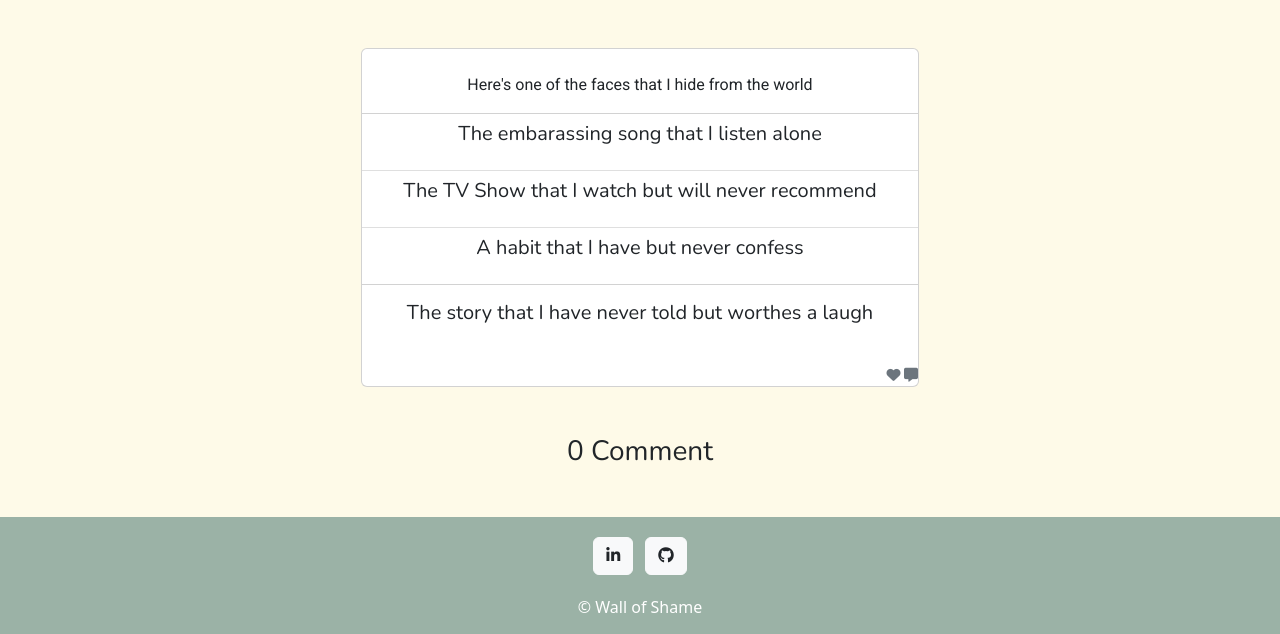
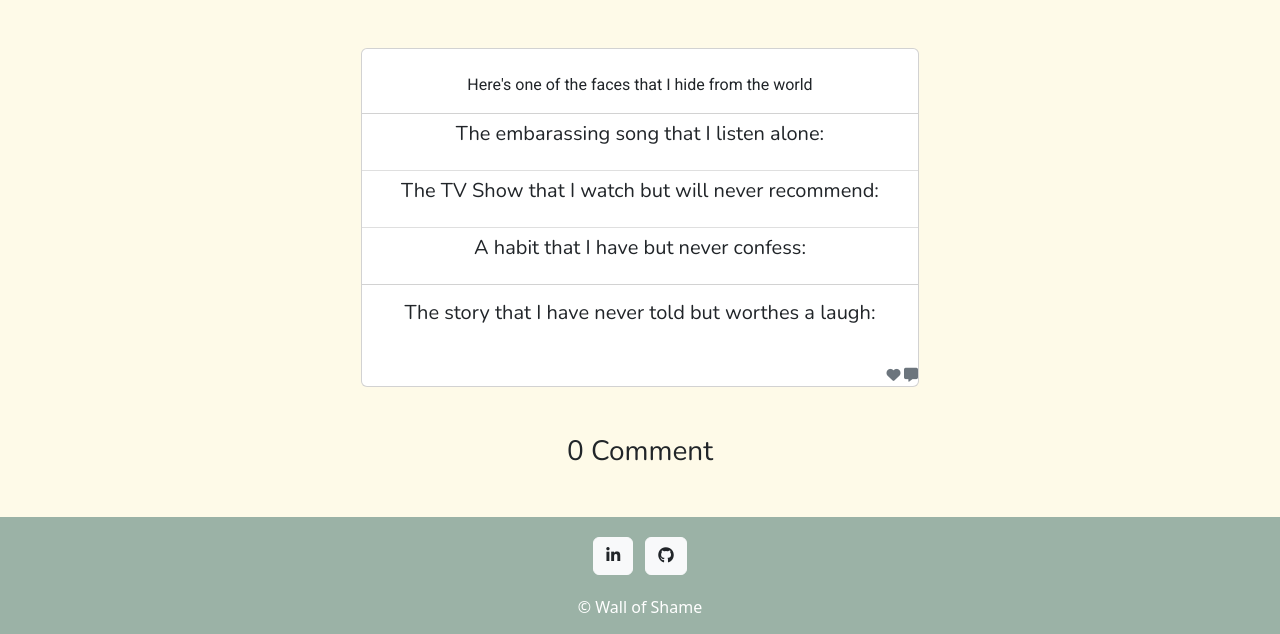
Before and after one commit to bakrydiarra/Wall_of-Shame, a Django app: template templates/persona_detail.html in a window 1280 px wide. Shown: the part 62-696 px from the top of the page. Run offline with Django 3.2, Linux system fonts and the light colour scheme; the template is opened without the code that fills it, so the values that code supplies are empty; some libraries are stand-ins or nearby versions.

Commit message:
Style: link persona_detail

```diff
--- a/templates/index.html
+++ b/templates/index.html
@@ -31,7 +31,7 @@ Home
 
                             <a href="{% url 'persona_detail' persona.slug %}" class="persona-link">
                                 <h2 class="card-title">{{ persona.shamefull_nickname }}</h2>
-                                <p class="card-text">Discover my shameless Me</p>
+                                <h2 class="card-title">unapologetic shameless - click for more</h2>
                             </a>
                             <hr />
                             <div
--- a/templates/persona_detail.html
+++ b/templates/persona_detail.html
@@ -23,20 +23,20 @@ Persona Detail
     </div>
     <ul class="list-group list-group-flush">
       <li class="list-group-item">
-        <h5 class="text-center field-title">The embarassing song that I listen alone</h5>
+        <h5 class="text-center field-title">The embarassing song that I listen alone:</h5>
         <p> {{persona.shameful_song | safe }}</p>
       </li>
       <li class="list-group-item">
-        <h5 class="text-center field-title">The TV Show that I watch but will never recommend</h5>
+        <h5 class="text-center field-title">The TV Show that I watch but will never recommend:</h5>
         <p> {{persona.shameful_tv_show | safe }}</p>
       </li>
       <li class="list-group-item">
-        <h5 class="text-center field-title">A habit that I have but never confess</h5>
+        <h5 class="text-center field-title">A habit that I have but never confess:</h5>
         <p> {{persona.shameful_habit | safe }}</p>
       </li>
     </ul>
     <div class="card-body">
-      <h5 class="text-center field-title">The story that I have never told but worthes a laugh</h5>
+      <h5 class="text-center field-title">The story that I have never told but worthes a laugh:</h5>
       <p class="card-text">{{persona.shameful_story | safe }}</p>
     </div>
     <div class="d-flex flex-column flex-lg-row justify-content-between small text-secondary card-text mt-3">
```
